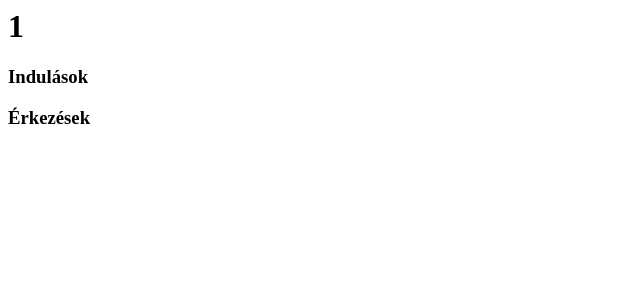
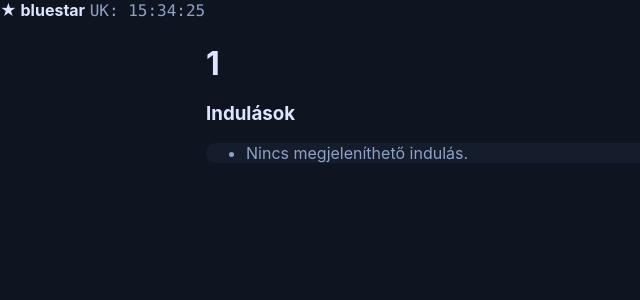
Before and after one commit to railpool193/bluestar-bus-api, a FastAPI app: page /stop/1 in a window 1280 px wide. Shown: the top 300 px of the page, without its empty margins (0-640 px from the left). Run offline with FastAPI, Linux system fonts and the light colour scheme.

Commit message:
stop.html

```diff
--- a/templates/stop.html
+++ b/templates/stop.html
@@ -1,44 +1,32 @@
-{% extends "_base.html" %}
-{% block title %}{{ stop_name }} · bluestar{% endblock %}
-{% block body %}
-  <div class="card section">
-    <h2>{{ stop_name }}</h2>
-    {% if is_terminal %}
-      <div class="kicker">Végállomás – csak indulások</div>
-    {% else %}
-      <div class="kicker">Érkezések és indulások</div>
-    {% endif %}
+{% extends "base.html" %}
+{% block content %}
+<h1>{{ stop_name }}</h1>
 
-    <div class="section">
-      <h3 style="margin:0 0 8px 0">Indulások</h3>
-      <div class="list">
-        {% for d in departures %}
-          <div class="row">
-            <div class="badge {{ 'live' if d.live_time else 'sched' }}">
-              {{ d.live_time or d.sched_time }}
-            </div>
-            <div class="stopname">{{ d.route }} → {{ d.headsign }}</div>
-            <div class="count" data-eta="{{ d.eta_epoch or 0 }}"></div>
-          </div>
-        {% endfor %}
+<h3>Indulások</h3>
+<ul class="list">
+  {% for d in departures %}
+    <li class="list-row">
+      <div>
+        <div class="strong">{{ d.route }} → {{ d.headsign }}</div>
       </div>
-    </div>
+      <div class="time sched">{{ d.sched_time }}</div>
+    </li>
+  {% else %}
+    <li class="muted">Nincs megjeleníthető indulás.</li>
+  {% endfor %}
+</ul>
 
-    {% if not is_terminal %}
-    <div class="section">
-      <h3 style="margin:0 0 8px 0">Érkezések</h3>
-      <div class="list">
-        {% for a in arrivals %}
-          <div class="row">
-            <div class="badge {{ 'live' if a.live_time else 'sched' }}">
-              {{ a.live_time or a.sched_time }}
-            </div>
-            <div class="stopname">{{ a.route }} ← {{ a.origin }}</div>
-            <div class="count" data-eta="{{ a.eta_epoch or 0 }}"></div>
-          </div>
-        {% endfor %}
+{% if arrivals and arrivals|length %}
+<h3>Érkezések</h3>
+<ul class="list">
+  {% for a in arrivals %}
+    <li class="list-row">
+      <div>
+        <div class="strong">{{ a.route }} ← {{ a.headsign }}</div>
       </div>
-    </div>
-    {% endif %}
-  </div>
+      <div class="time sched">{{ a.sched_time }}</div>
+    </li>
+  {% endfor %}
+</ul>
+{% endif %}
 {% endblock %}
```
